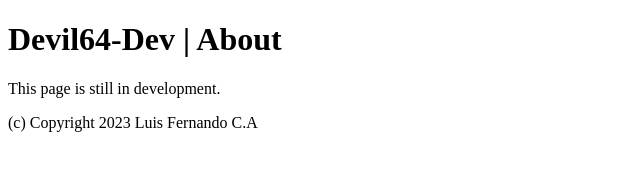
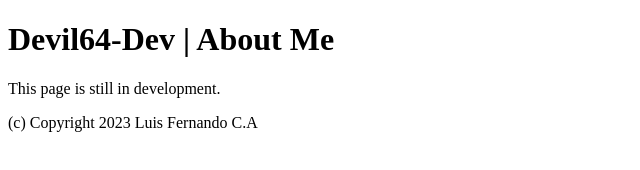
Before and after one commit to Devil64-Dev/Devil64-Dev.github.io, a plain HTML site: page index.html in a window 1280 px wide. Shown: the full height of the page, 0-640 px from the left. Drawn offline with Linux system fonts and the light colour scheme.

Commit message:
Update index.html

```diff
--- a/index.html
+++ b/index.html
@@ -2,11 +2,11 @@
 <html>
   <head>
     <meta charset="UTF-8" />
-    <title>Devil64-Dev | About</title>
+    <title>Devil64-Dev | About Me</title>
     <meta name="viewport" content="width=device-width,initial-scale=1.0" />
   </head>
   <body>
-    <h1> Devil64-Dev | About</h1>
+    <h1> Devil64-Dev | About Me</h1>
     <main>
       <p>This page is still in development.</p>
     </main>
```
